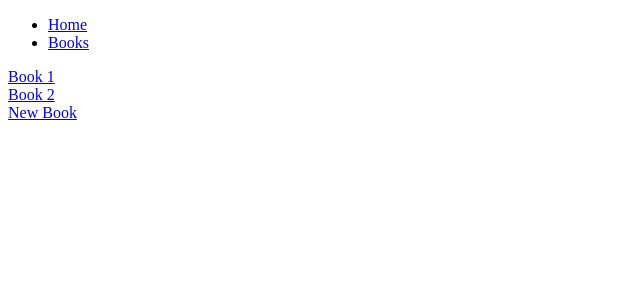
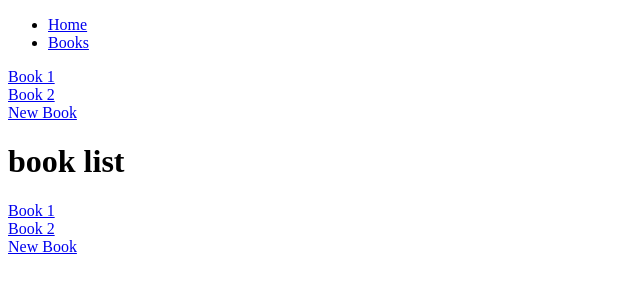
Before and after one commit to AmrMasri/react-js, a React (Vite) app: page /books in a window 1280 px wide. Shown: the top 300 px of the page, without its empty margins (0-640 px from the left). Built offline with nearby package versions, Linux system fonts and the light colour scheme.

Commit message:
fdhfsdjaks

```diff
--- a/src/pages/BookLayout.jsx
+++ b/src/pages/BookLayout.jsx
@@ -1,4 +1,4 @@
-import { Link } from "react-router-dom";
+import { Link, Outlet } from "react-router-dom";
 
 export function BookLayout() {
   return (
@@ -8,6 +8,7 @@ export function BookLayout() {
       <Link to="/books/2">Book 2</Link>
       <br />
       <Link to="/books/new">New Book </Link>
+      <Outlet/>
     </>
   );
 }
```
